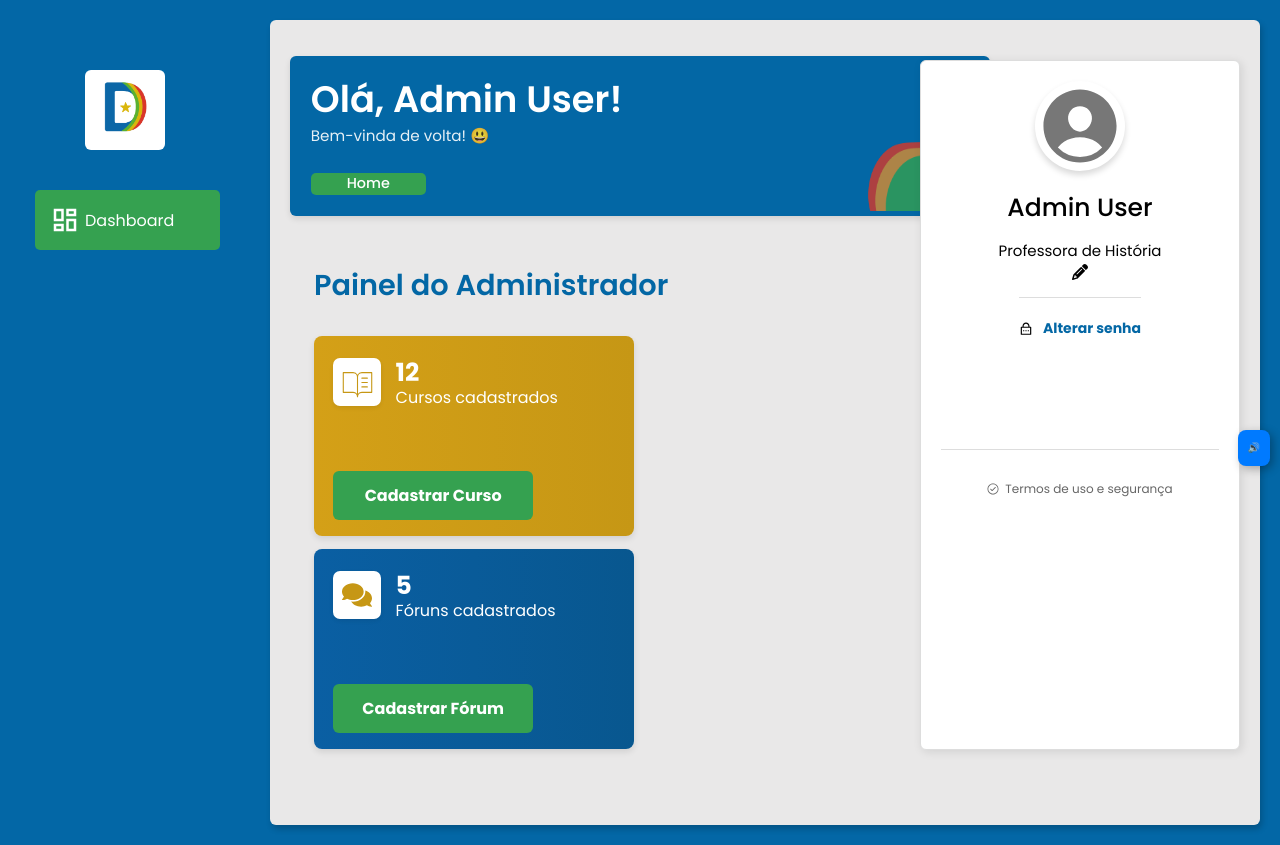
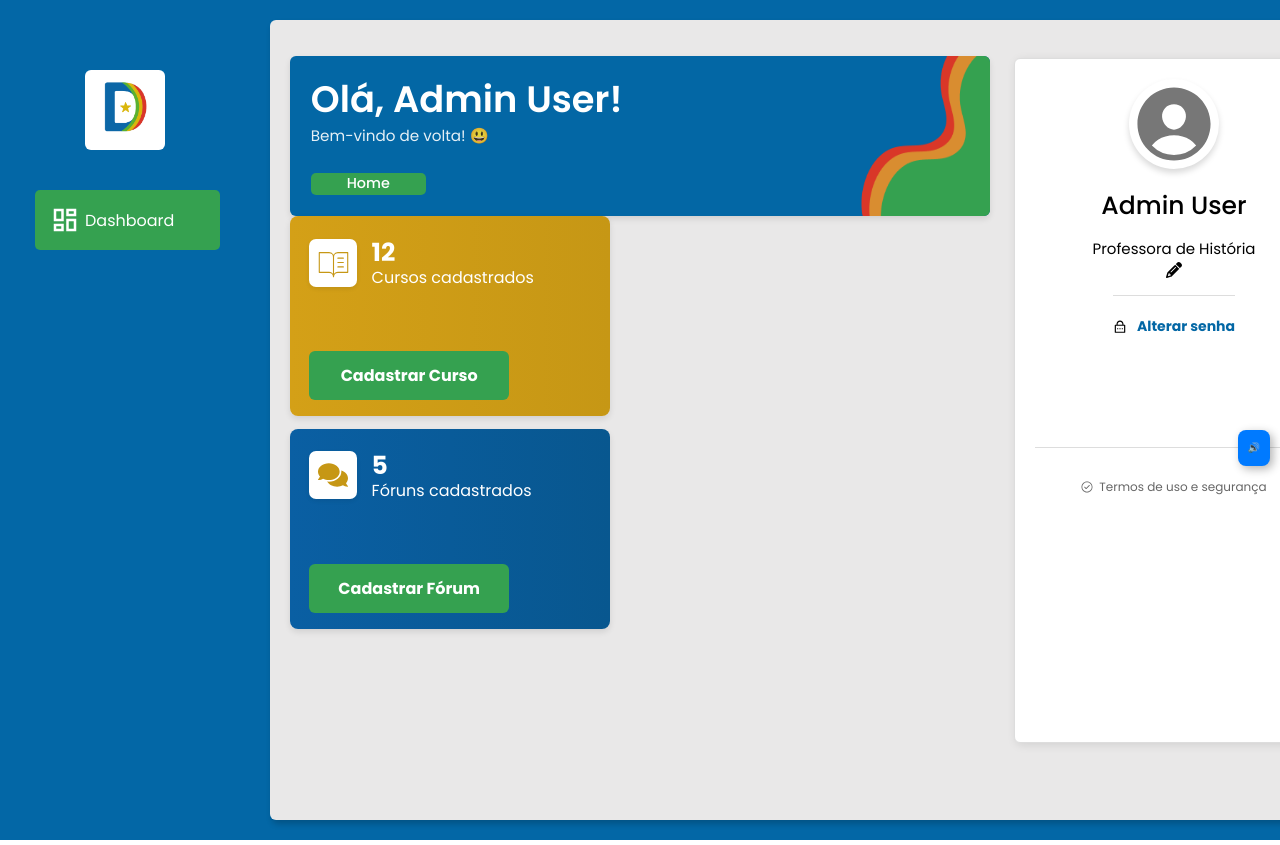
Before and after one commit to MiTabosa/Projeto-Desbrave, a React (Vite) app: page /dashboardAdmin in a window 1280 px wide. Built offline with nearby package versions, Linux system fonts and the light colour scheme.

Commit message:
resolução de largura de tela do dashboard adicionada e resolvida

```diff
--- a/src/components/BottomDashboard/BottomDashboard.css
+++ b/src/components/BottomDashboard/BottomDashboard.css
@@ -3,20 +3,20 @@
     flex-direction: column;
     min-height: 100vh;
     height: auto;
-    align-items: stretch;
+    align-items: center;
 }
 
 .content {
     background: #E9E8E8;
     padding: 20px;
     border-radius: 6px;
-    width: 100%;
+    max-width: 1200px;
+    margin: 0 auto;
     min-height: 100vh;
-    flex-grow: 1;
     box-shadow: 2px 4px 6px rgba(0, 0, 0, 0.2);
     display: flex;
     flex-direction: column;
-
+    box-sizing: border-box;
 }
 
 
--- a/src/components/CardPerfil/CardPerfil.css
+++ b/src/components/CardPerfil/CardPerfil.css
@@ -1,6 +1,6 @@
 .container-perfil {
   width: 320px;
-  height: 690px;
+  height: 685px;
   background: white;
   border-radius: 6px;
   padding: 20px;
@@ -10,10 +10,8 @@
   flex-direction: column;
   align-items: center;
   border: 1px solid #ddd;
-  position: absolute;
-  top: 0;
-  right: 0;
-  margin-top: 20px;
+  position: static;
+  margin-top: 18px;
 }
 
 .perfil-banner {
--- a/src/pages/Dashboard/Dashboard.css
+++ b/src/pages/Dashboard/Dashboard.css
@@ -1,11 +1,13 @@
 /* Seção superior */
+
 .secao-superior {
   display: flex;
   justify-content: space-between;
   align-items: flex-start;
   width: 100%;
   position: relative;
-  margin-bottom: 20px;
+  margin-bottom: 1.5rem;
+  gap: 1.5rem;
 }
 
 .titulo-dashboard {
@@ -33,14 +35,13 @@
   margin-top: 20px;
 }
 
- .cabecalho-painel img {
+.cabecalho-painel img {
   position: absolute;
   width: 165px;
   height: 165px;
   top: 0;
   right: 0;
 }
-
 
 .forum-botao {
   display: flex;
@@ -135,7 +136,7 @@
   display: flex;
   flex-direction: column;
   width: 100%;
-  margin-top: 0;
+  margin-top: 15px;
   position: relative;
 }
 
@@ -216,14 +217,12 @@
   align-items: center;
 }
 
-
 @media (max-width: 768px) {
   .cabecalho-painel {
     display: none;
   }
 
-  .area-cursos{
+  .area-cursos {
     display: none;
   }
-
 }
--- a/src/pages/Dashboard/Dashboard.jsx
+++ b/src/pages/Dashboard/Dashboard.jsx
@@ -61,14 +61,13 @@ const Dashboard = () => {
     <div className="container-dashboard">
       <Sidebar>
         <BottomDashboard>
-
           {/* Seção Topo */}
           <div className="secao-superior">
             <div className="esquerda-secao">
               <div className="cabecalho-painel">
-                <h2 className="titulo-dashboard">Olá, {name} {subName}!</h2>
+                <h2 className="titulo-dashboard">Olá, {name} {subName}! </h2>
                 <p className="paragrafo-dashboard">Bem-vinda de volta! 😃</p>
-                <img src={elementoDashboard} alt="elemento dashboard colorido" />
+                <img src={elementoDashboard} alt="elemento dashboard colorido"/>
                 <button
                   className="forum-botao"
                   onClick={() => navigate("/forum")}
@@ -109,17 +108,6 @@ const Dashboard = () => {
                   </div>
                 </div>
               )}
-            </div>
-
-
-            <CardPerfil
-              name={name}
-              setName={setName}
-              subName={subName}
-              setSubName={setSubName}
-            />
-          </div>
-
 
             <div className="area-cursos">
               <div className="inicio-curso">
@@ -159,6 +147,16 @@ const Dashboard = () => {
                 </div>
               </div>
             </div>
+            </div>
+
+            <CardPerfil
+              name={name}
+              setName={setName}
+              subName={subName}
+              setSubName={setSubName}
+            />
+    </div>
+
         </BottomDashboard>
       </Sidebar>
     </div>
--- a/src/pages/DashboardAdmin/DashboardAdmin.css
+++ b/src/pages/DashboardAdmin/DashboardAdmin.css
@@ -1,11 +1,10 @@
 .secao-superior {
   display: flex;
-  justify-content: space-between;
   align-items: flex-start;
   width: 100%;
   position: relative;
   margin-bottom: 1.5rem;
-  gap: 1rem;
+  gap: 1.5rem;
 }
 
 .esquerda-secao {
@@ -29,8 +28,7 @@
 
 .cabecalho-painel-adm {
   position: relative;
-  width: 100%;
-  max-width: 700px;
+  width: 700px;
   height: 160px;
   border-radius: 6px;
   background-color: #0367a5;
@@ -45,11 +43,10 @@
 
 .cabecalho-painel-adm img {
   position: absolute;
-  width: 150px;
-  height: 150px;
-  top: 5px;
-  right: 5px;
-  opacity: 0.8;
+  width: 165px;
+  height: 165px;
+  top: 0;
+  right: 0;
 }
 
 .adm-home-botao {
@@ -95,6 +92,7 @@
   margin-bottom: 2rem;
   width: 60%;
 }
+
 
 .admin-card {
   width: 320px;
--- a/src/pages/DashboardAdmin/DashboardAdmin.jsx
+++ b/src/pages/DashboardAdmin/DashboardAdmin.jsx
@@ -29,10 +29,11 @@ const DashboardAdmin = () => {
     <SidebarAdmin>
       <BottomDashboard>
         <div className="secao-superior">
+          {/* Parte esquerda */}
           <div className="esquerda-secao">
             <div className="cabecalho-painel-adm">
               <h2 className="titulo-dashboard">Olá, {name} {subName}!</h2>
-                <p className="paragrafo-dashboard">Bem-vinda de volta! 😃</p>
+              <p className="paragrafo-dashboard">Bem-vindo de volta! 😃</p>
               <button
                 className="adm-home-botao"
                 onClick={() => navigate("/")}
@@ -41,20 +42,9 @@ const DashboardAdmin = () => {
               </button>
               <img src={elementoDashboard} alt="elemento dashboard colorido" />
             </div>
-            </div>
-            <CardPerfilAdmin
-              name={name}
-              subName={subName}
-              numCursos={numCursos}
-              numForuns={numForuns}
 
-            />
-          </div>
-
+            {/* Cartões de cursos e fóruns */}
             {!isMobile && (
-        <div className="admin-dashboard-container">
-          <h2 className="admin-title">Painel do Administrador</h2>
-
               <div className="admin-info-cards">
                 <div className="admin-card admin-card-cursos">
                   <div className="admin-card-content">
@@ -70,11 +60,12 @@ const DashboardAdmin = () => {
                     <Button
                       text="Cadastrar Curso"
                       color=" #35A150"
-                  size={isMobile ? "small" : "medium"}
+                      size="medium"
                       onClick={() => navigate("/gestaoCursos")}
                     />
                   </div>
                 </div>
+
                 <div className="admin-card admin-card-foruns">
                   <div className="admin-card-content">
                     <div className="admin-card-icon">
@@ -89,14 +80,22 @@ const DashboardAdmin = () => {
                     <Button
                       text="Cadastrar Fórum"
                       color=" #35A150"
-                  size={isMobile ? "small" : "medium"}
+                      size="medium"
                       onClick={() => navigate("/gestaoForum")}
                     />
                   </div>
                 </div>
               </div>
+
+            )}
           </div>
-          )}
+          <CardPerfilAdmin
+            name={name}
+            subName={subName}
+            numCursos={numCursos}
+            numForuns={numForuns}
+          />
+        </div>
       </BottomDashboard>
     </SidebarAdmin>
   );
```
Lines whose indentation alone changed are shown as unchanged.
